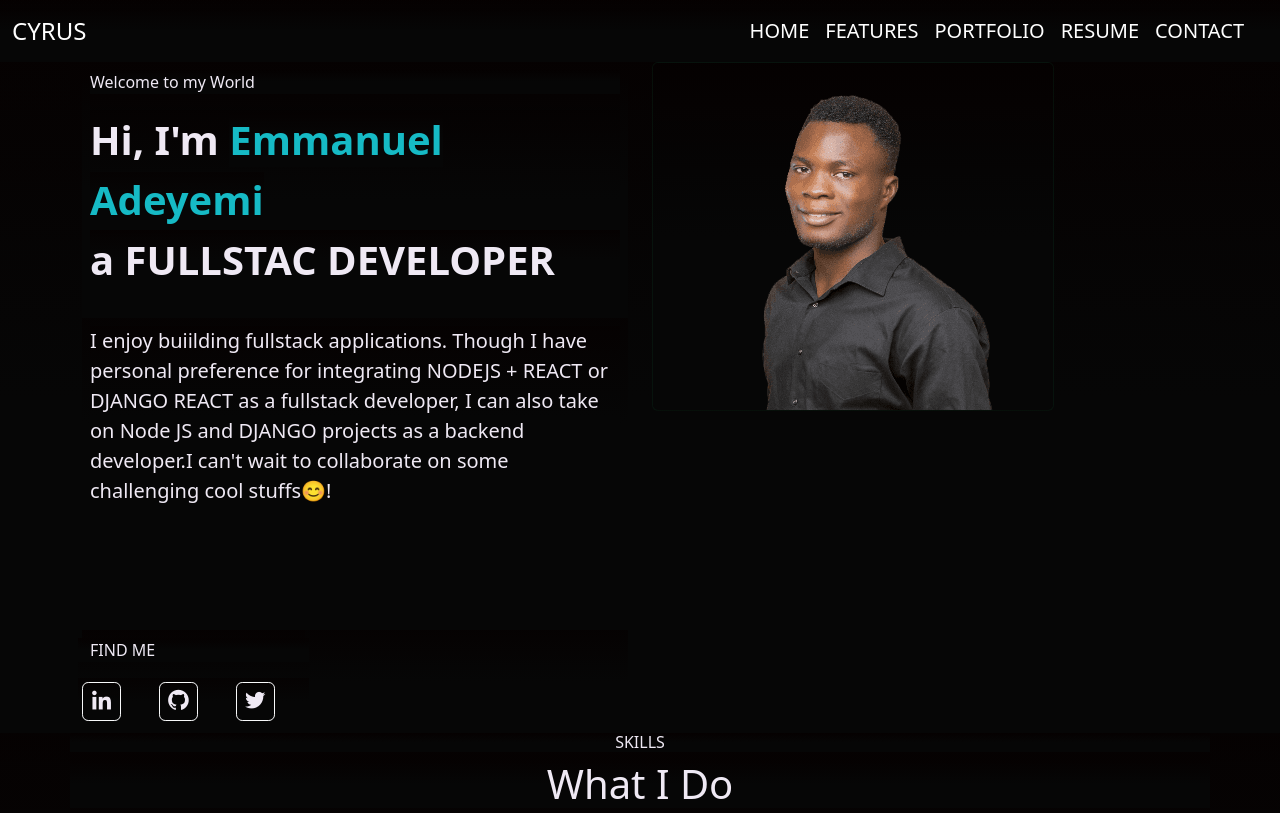
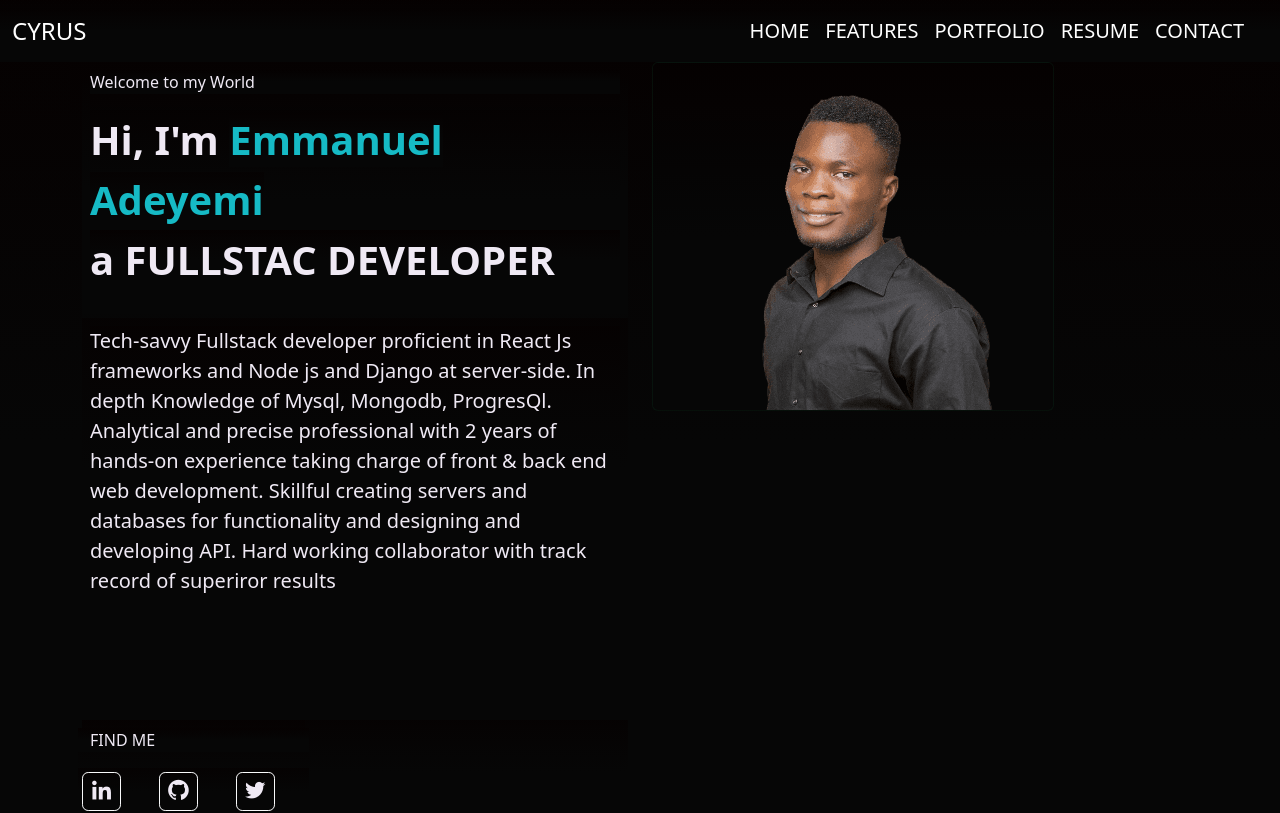
Before and after one commit to cyrus-nodejs/portfolio, a React (Vite) app in the folder Cyrusportfolio/: page / in a window 1280 px wide. Shown: the top 813 px of the page. Built offline with nearby package versions, Linux system fonts and the light colour scheme.

Commit message:
bio commit

```diff
--- a/Cyrusportfolio/src/page/Bio.tsx
+++ b/Cyrusportfolio/src/page/Bio.tsx
@@ -72,7 +72,8 @@ const Bio = () => {
             </TrackVisibility>
       </div>
       <div className="p-2 ">
-      <p className="fs-5 fw-medium  ">I enjoy buiilding fullstack  applications. Though I have personal preference for  integrating NODEJS + REACT or DJANGO  REACT as a fullstack developer,  I can also take on Node JS  and DJANGO projects as a backend developer.I can't wait to collaborate on some challenging cool stuffs😊!  </p>
+      <p className="fs-5 fw-medium  ">Tech-savvy Fullstack developer proficient in React Js  frameworks and Node js and Django at server-side. In depth Knowledge of Mysql, Mongodb, ProgresQl. Analytical and precise professional with 2 years of hands-on experience taking charge of front & back end web development. Skillful creating servers and databases for functionality and designing and developing API. Hard working collaborator with track record of superiror results
+      </p>
 
       </div>
     </Stack>
```
